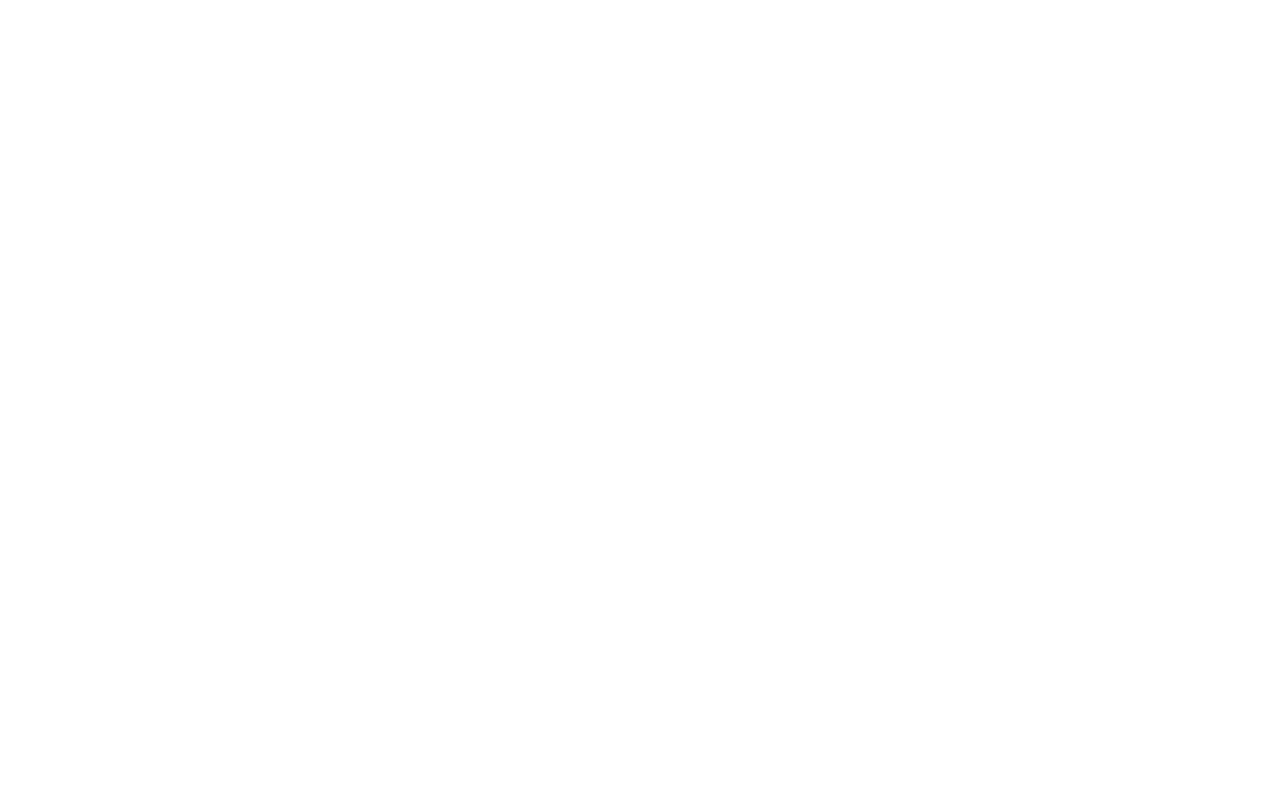
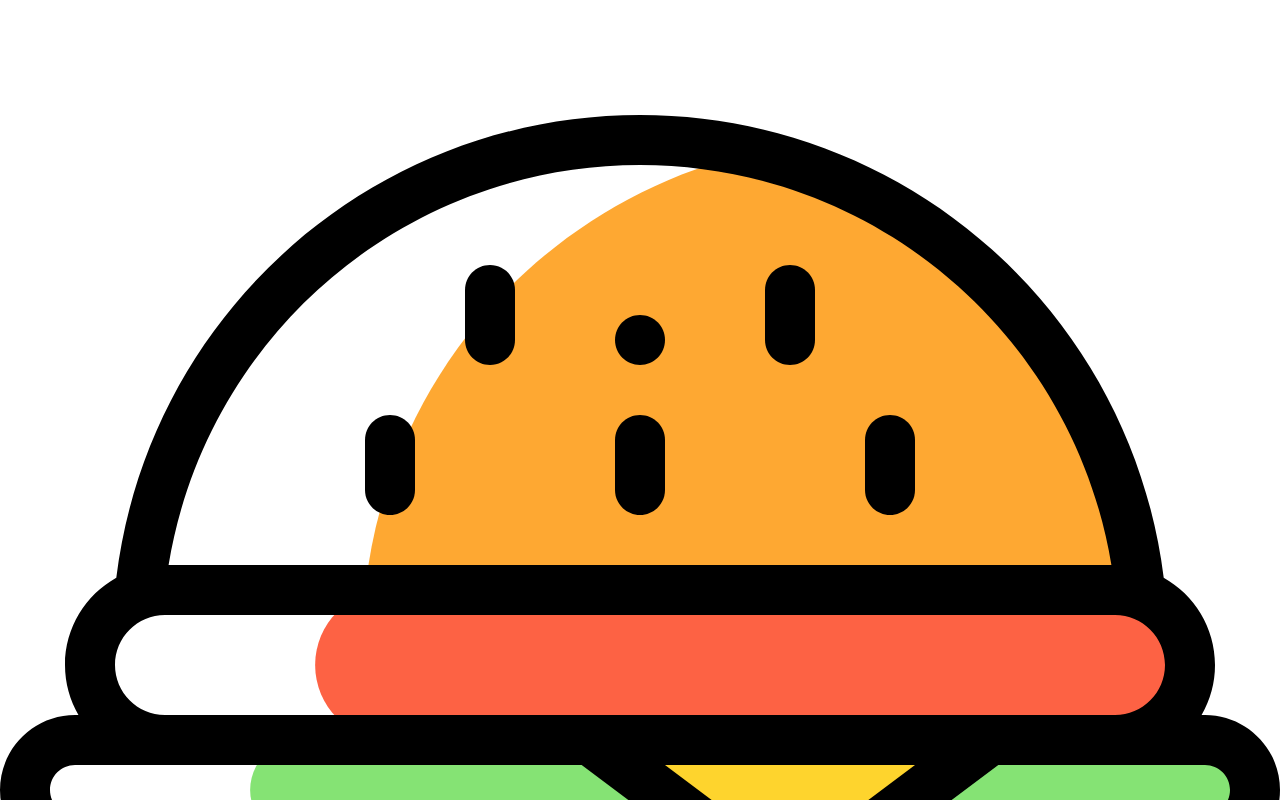
Before and after one commit to MendietaSergio/CangreBurger, a React (Vite) app: page / in a window 1280 px wide. Shown: the top 800 px of the page. Built offline with nearby package versions, Linux system fonts and the light colour scheme.

Commit message:
Añade componente header para mostrar resultados

```diff
--- a/src/App.jsx
+++ b/src/App.jsx
@@ -1,10 +1,11 @@
 import './App.css'
+import { Header } from './components/Header/Header'
 
 function App() {
 
   return (
     <div className="App">
-
+      <Header />
     </div>
   )
 }
```
